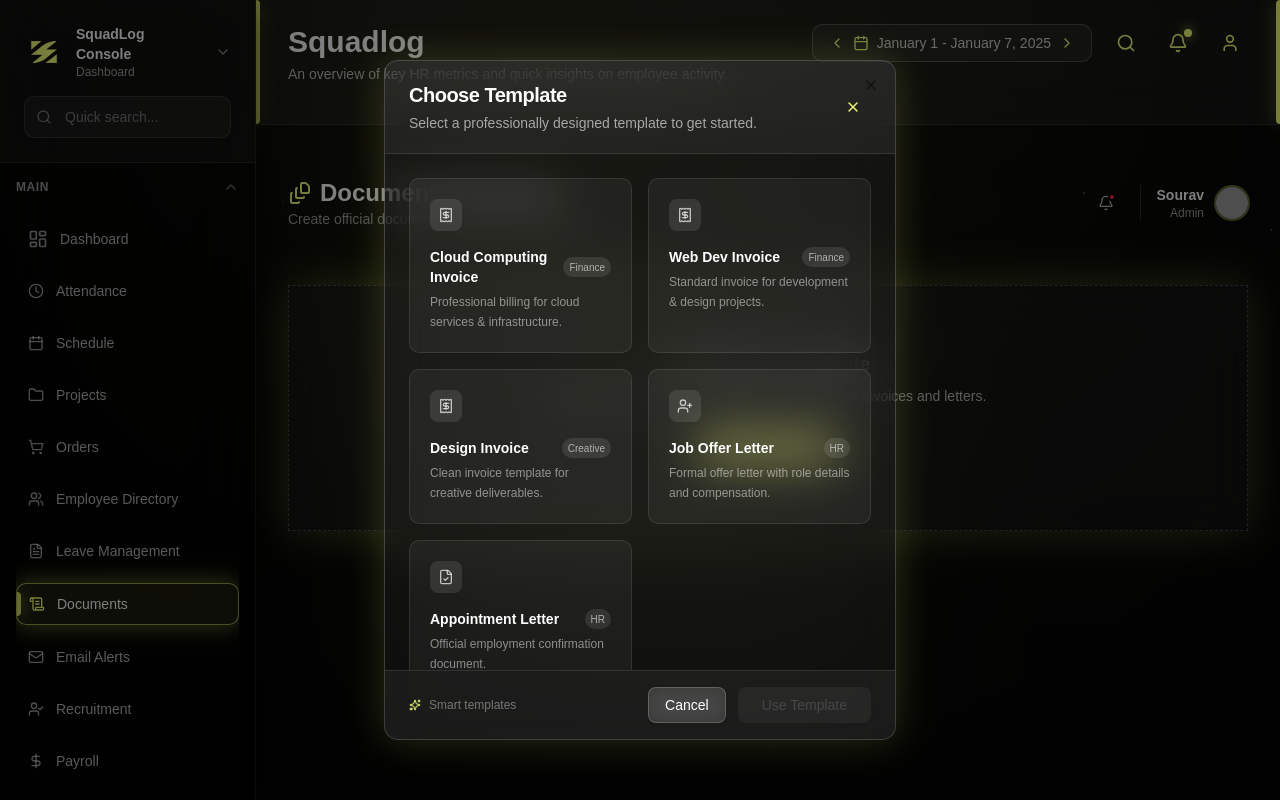
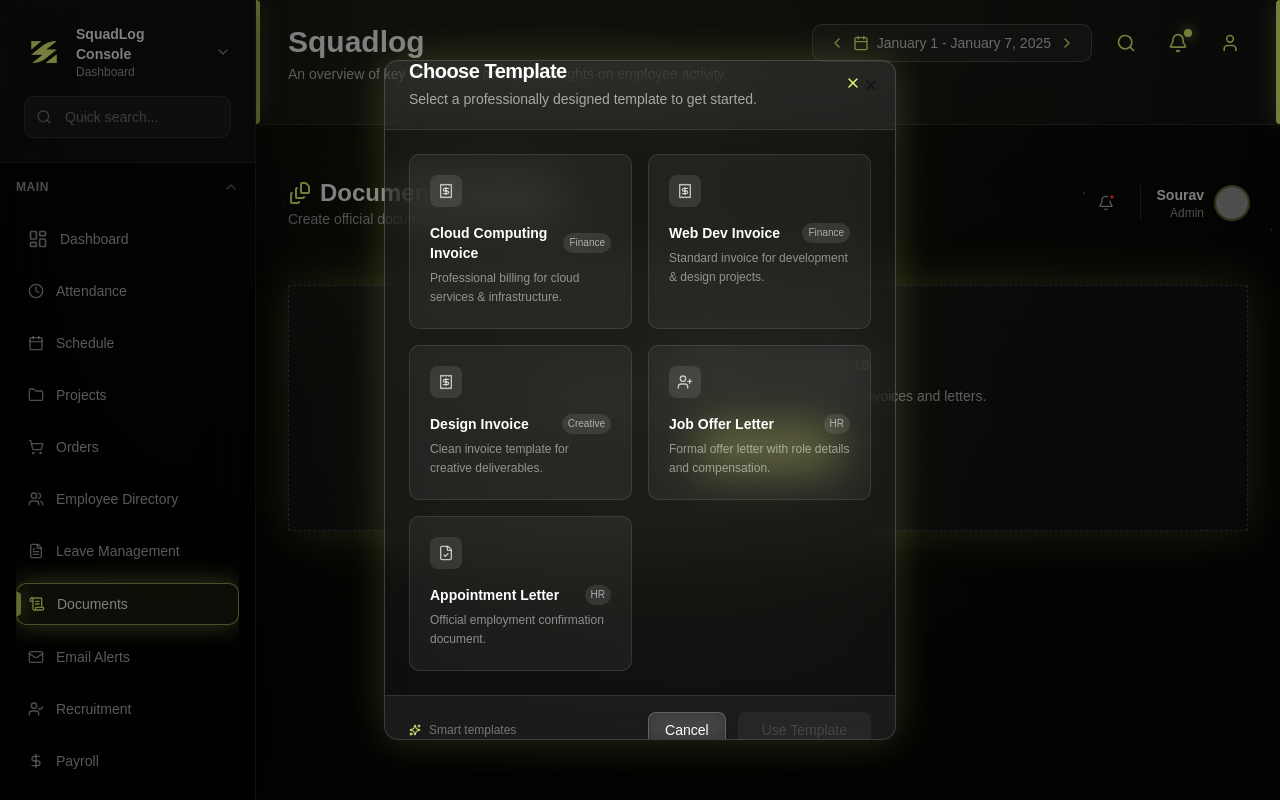
Before and after one commit to nexoviasoft/nexoviasoft-console, a Next.js app: page /admin/documents in a window 1280 px wide. Both pictures are taken after a click on the button "Select Template". Built offline with nearby package versions, Linux system fonts and the light colour scheme; no server answers; grey boxes are pictures that could not be loaded; a web font is replaced by a local one.

Commit message:
DocumentsPage  pages complete

```diff
--- a/src/app/admin/documents/page.jsx
+++ b/src/app/admin/documents/page.jsx
@@ -145,11 +145,13 @@ export default function DocumentsPage() {
       </div>
 
       <Dialog open={isTemplateOpen} onOpenChange={setIsTemplateOpen}>
-        <DialogContent className="w-[95%] max-w-3xl  md:max-h-[85vh] glass-panel border-white/20 p-0 overflow-hidden flex flex-col rounded-xl">
-          <TemplateSelector
-            onSelect={handleSelectTemplate}
-            onCancel={() => setIsTemplateOpen(false)}
-          />
+        <DialogContent className="w-[95%] max-w-3xl max-h-[85vh] flex flex-col justify-center items-center glass-panel border-white/20 p-0 overflow-hidden rounded-xl">
+          <div className="w-full h-full">
+            <TemplateSelector
+              onSelect={handleSelectTemplate}
+              onCancel={() => setIsTemplateOpen(false)}
+            />
+          </div>
         </DialogContent>
       </Dialog>
     </div>
```
